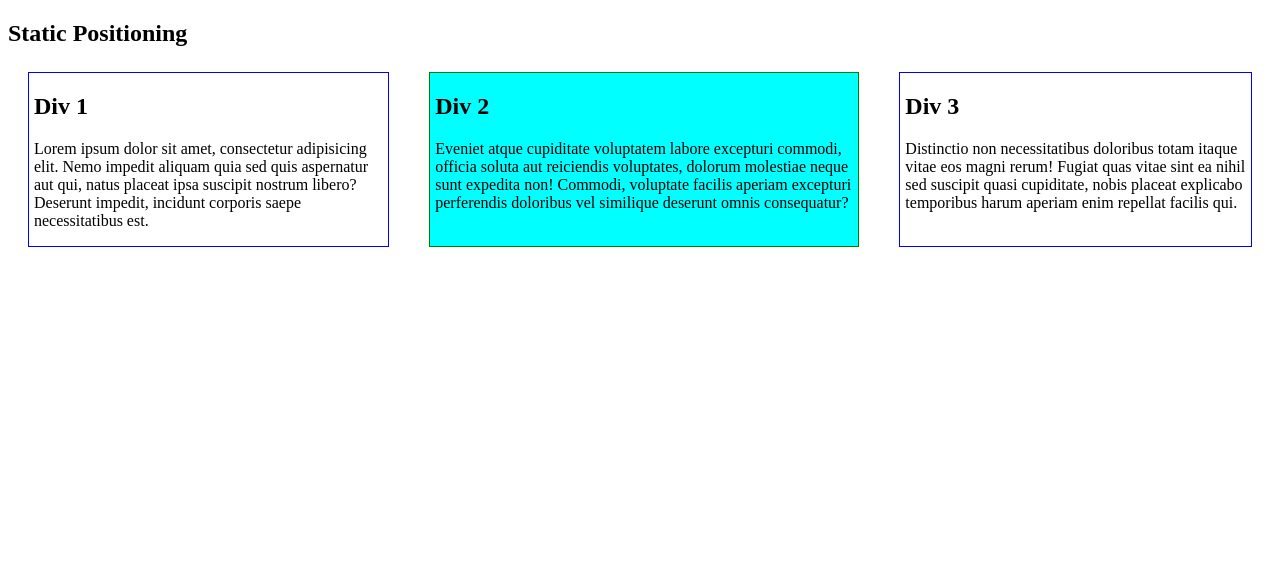
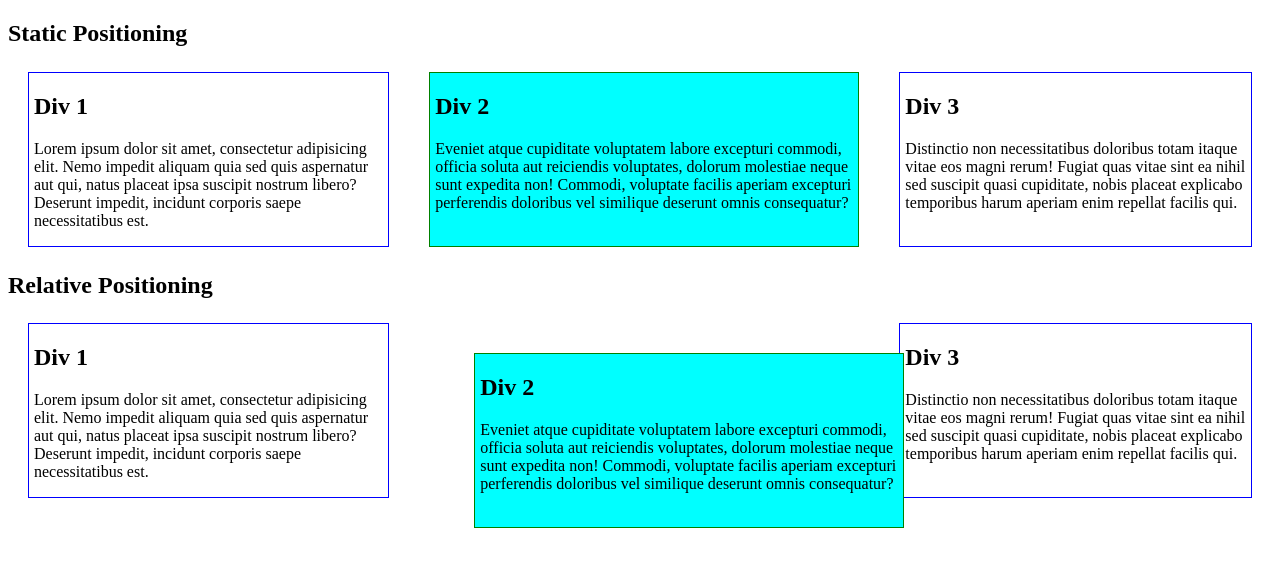
Before and after one commit to mupenzishalom/TTA_Advanced_CSS, a plain HTML site: page Positioning/index.html in a window 1280 px wide. Drawn offline with Linux system fonts and the light colour scheme.

Commit message:
chore: understanding position relative

```diff
--- a/Positioning/index.html
+++ b/Positioning/index.html
@@ -12,7 +12,25 @@
                     <h2>Div 1</h2>
                     <p>Lorem ipsum dolor sit amet, consectetur adipisicing elit. Nemo impedit aliquam quia sed quis aspernatur aut qui, natus placeat ipsa suscipit nostrum libero? Deserunt impedit, incidunt corporis saepe necessitatibus est.</p>
                 </div>
-                <div class="content display-static">
+                <div class="content content-2 position-static">
+                    <h2>Div 2</h2>
+                    <p>Eveniet atque cupiditate voluptatem labore excepturi commodi, officia soluta aut reiciendis voluptates, dolorum molestiae neque sunt expedita non! Commodi, voluptate facilis aperiam excepturi perferendis doloribus vel similique deserunt omnis consequatur?</p>
+                </div>
+                <div class="content">
+                    <h2>Div 3</h2>
+                    <p>Distinctio non necessitatibus doloribus totam itaque vitae eos magni rerum! Fugiat quas vitae sint ea nihil sed suscipit quasi cupiditate, nobis placeat explicabo temporibus harum aperiam enim repellat facilis qui.</p>
+                </div>
+            </div>
+        </section>
+
+        <section>
+            <h1>Relative Positioning</h1>
+            <div class="container">
+                <div class="content">
+                    <h2>Div 1</h2>
+                    <p>Lorem ipsum dolor sit amet, consectetur adipisicing elit. Nemo impedit aliquam quia sed quis aspernatur aut qui, natus placeat ipsa suscipit nostrum libero? Deserunt impedit, incidunt corporis saepe necessitatibus est.</p>
+                </div>
+                <div class="content content-2 position-relative">
                     <h2>Div 2</h2>
                     <p>Eveniet atque cupiditate voluptatem labore excepturi commodi, officia soluta aut reiciendis voluptates, dolorum molestiae neque sunt expedita non! Commodi, voluptate facilis aperiam excepturi perferendis doloribus vel similique deserunt omnis consequatur?</p>
                 </div>
--- a/Positioning/style.css
+++ b/Positioning/style.css
@@ -8,10 +8,23 @@
     padding: 0px 5px;
 }
 
-.display-static{
+.content-2{
+    border: 1.5px solid green;
+    background-color: aqua;
+}
+
+.position-static{
     border: 1.5px solid green;
     background-color: aqua;
     position: static;
     top: 12px;
     right: 67px;
 }
+
+.position-relative{
+    border: 1.5px solid green;
+    background-color: aqua;
+    position: relative;
+    top: 30px;
+    left: 45px;
+}
```
